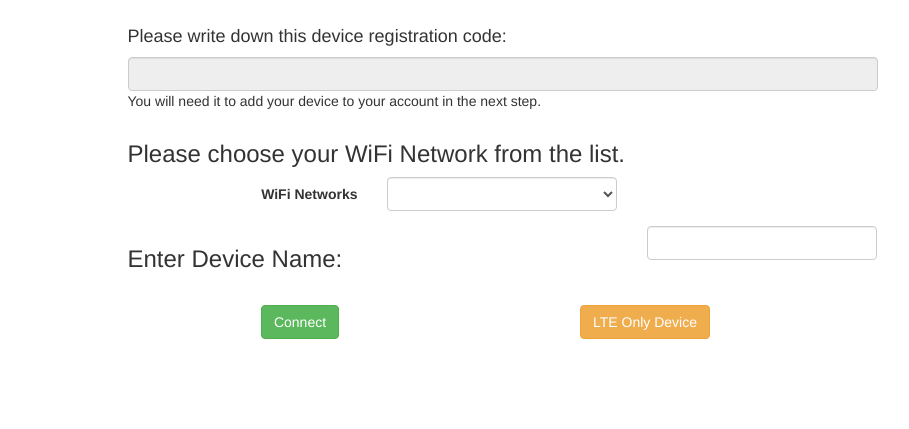
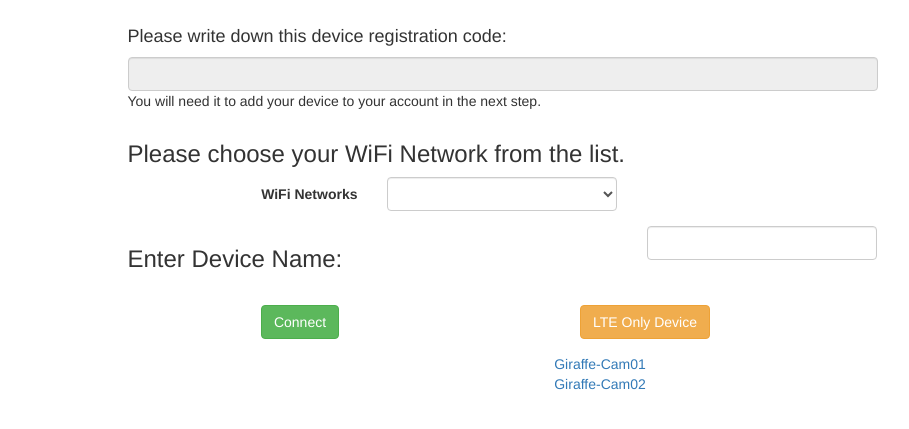
Before and after one commit to curbFlow/python-wifi-connect, a plain HTML site: page ui/index.html in a window 1280 px wide. Shown: the part 63-492 px from the top of the page, without its empty margins (40-949 px from the left). Drawn offline with Linux system fonts and the light colour scheme; no server answers.

Commit message:
Giraffe cam links

```diff
--- a/ui/index.html
+++ b/ui/index.html
@@ -102,12 +102,15 @@
 
                 <div class="text-center">
                     <div class="form-group col-lg-6">
-                <button type='submit' name='connection_type' value='wifi' class='btn btn-success'>Connect</button>
+                        <button type='submit' name='connection_type' value='wifi' class='btn btn-success'>Connect
+                        </button>
                     </div>
                 </div>
                 <div class="text-center">
                     <div class="form-group col-lg-6">
-                <button type='submit' name='connection_type' value='lte' class='btn btn-warning'>LTE Only Device</button>
+                        <button type='submit' name='connection_type' value='lte' class='btn btn-warning'>LTE Only
+                            Device
+                        </button>
                     </div>
                 </div>
             </form>
@@ -116,7 +119,8 @@
     <div class="row hidden" id='submit-message'>
         <div class="col-lg-8 col-lg-offset-1">
             <h3>Applying changes...</h3>
-          <p>Your device will soon be online. If connection is unsuccessful, the Access Point will be back up in a few minutes.</p>
+            <p>Your device will soon be online. If connection is unsuccessful, the Access Point will be back up in a few
+                minutes.</p>
         </div>
     </div>
 
@@ -128,5 +132,19 @@
     </div>
 
 </div>
+<a href="http://192.168.42.1:8080">
+    <div>
+        <center>
+            Giraffe-Cam01
+        </center>
+    </div>
+</a>
+<a href="http://192.168.42.1:9080">
+    <div>
+        <center>
+            Giraffe-Cam02
+        </center>
+    </div>
+</a>
 </body>
 </html>
```
Lines whose indentation alone changed are shown as unchanged.
